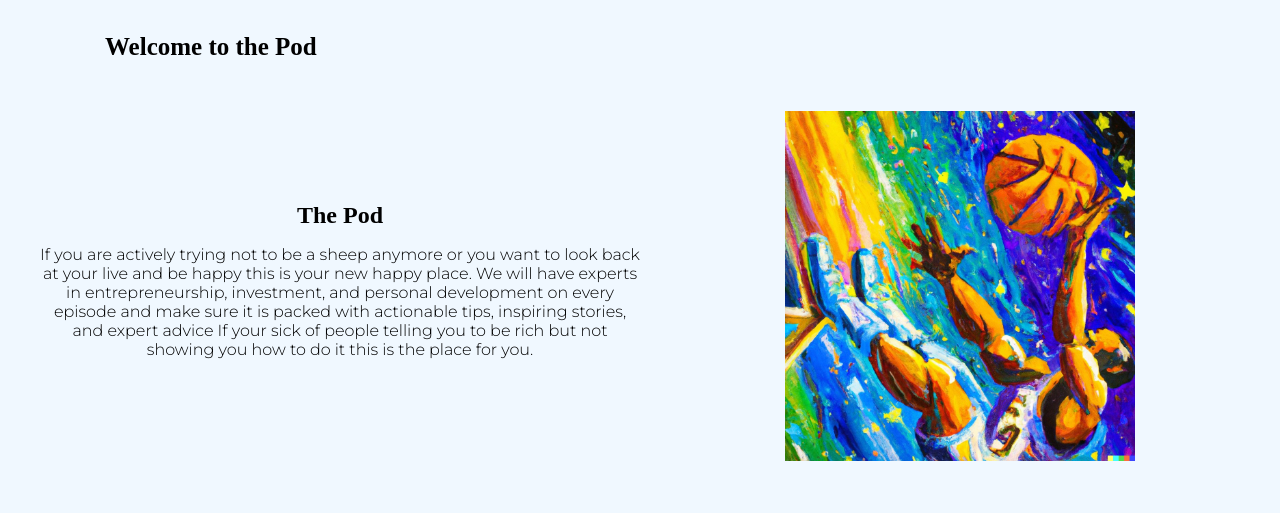
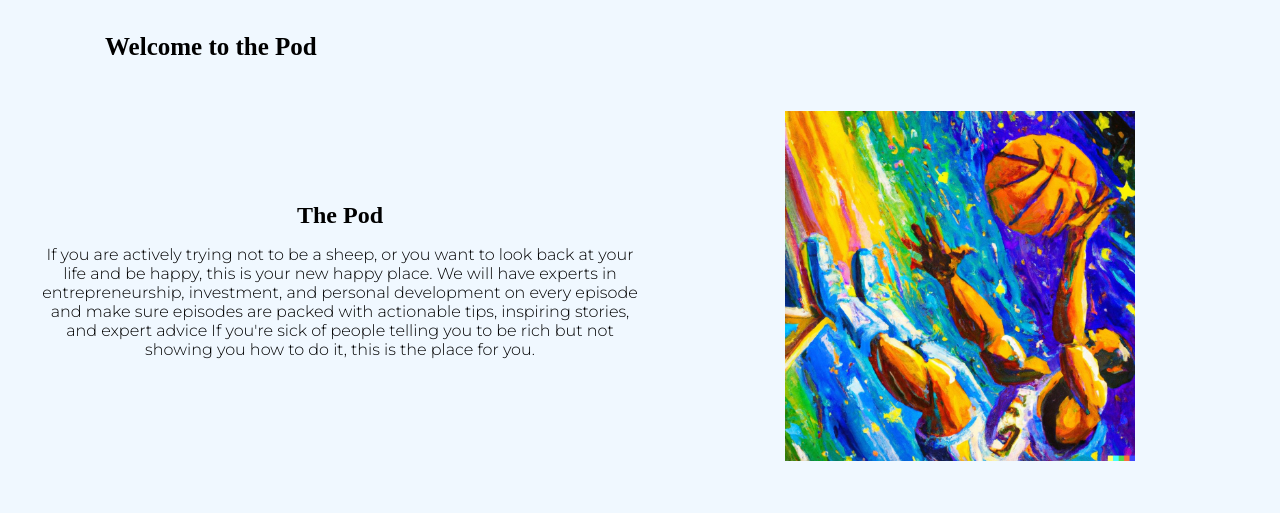
Before and after one commit to uplandwave/Web_Development, a plain HTML site: page Personal_site/index.html in a window 1280 px wide. Shown: the part 273-786 px from the top of the page. Drawn offline with Linux system fonts and the light colour scheme; grey boxes are pictures that could not be loaded; a web font is replaced by a local one.

Commit message:
spell check

```diff
--- a/Personal_site/index.html
+++ b/Personal_site/index.html
@@ -38,13 +38,13 @@
 <main class="home-grid">
     <section class="home-text-one">
         <h2>The Pod</h2>
-        <p>If you are actively trying not to be a sheep anymore or you want
-            to look back at your live and be happy this is your new happy
+        <p>If you are actively trying not to be a sheep, or you want
+            to look back at your life and be happy, this is your new happy
             place. We will have experts in entrepreneurship, investment, and
-            personal development on every episode and make sure it is
+            personal development on every episode and make sure episodes are
             packed with actionable tips, inspiring stories, and expert advice
-            If your sick of people telling you to be rich but not showing you
-            how to do it this is the place for you.
+            If you're sick of people telling you to be rich but not showing you
+            how to do it, this is the place for you.
         </p>
     </section>
     <section class="home-image-1">
```
Also changed, not shown: Personal_site/about.html (+2 -2 lines).
